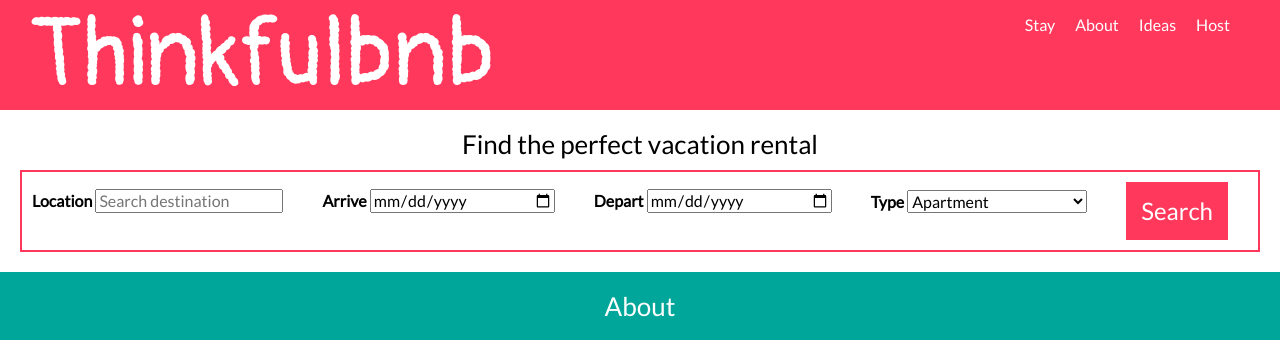
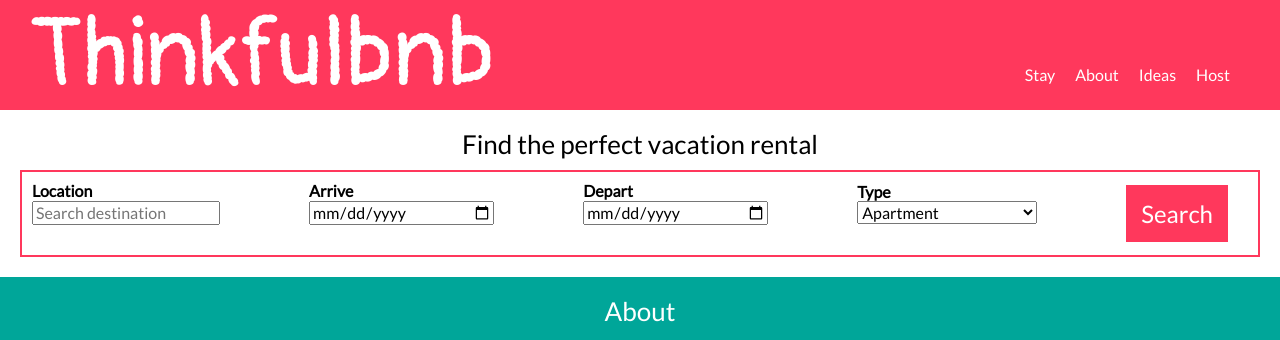
Before and after one commit to jduffey1990/starter-thinkfulbnb-main, a plain HTML site: page index.html in a window 1280 px wide. Shown: the top 340 px of the page. Drawn offline with nearby package versions, Linux system fonts and the light colour scheme.

Commit message:
requested updates to the site

```diff
--- a/index.html
+++ b/index.html
@@ -31,20 +31,20 @@
       <h2>Find the perfect vacation rental</h2>
       <form class="group">
 
-        <div>
+        <div class="form">
           <label for="location">Location</label>
           <input id="location" type="text" name="location" placeholder="Search destination" />
         </div>
-        <div>
+        <div class="form">
           <label for="arrive">Arrive</label>
           <input type="date" id="arrive" name="arrive" value="xx/xx/xxxx">
         </div>
-        <div>
+        <div class="form">
           <label for="depart">Depart</label>
           <input type="date" id="depart" name="depart" value="xx/xx/xxxx">
         </div>
 
-        <div>
+        <div class="form">
           <label for="list">Type</label>
           <select id="rental-type" name="rental-type">
             <option value="apartment">Apartment</option>
--- a/style.css
+++ b/style.css
@@ -63,7 +63,7 @@ header {
 
 .logo {
   font-family: "Pangolin", cursive;
-  font-size: 72px;
+  font-size: 48px;
   color: #fff;
 }
 
@@ -93,10 +93,13 @@ header nav ul li a:hover {
 form {
   border: 2px solid #ff385c;
   padding: 10px;
+  display: flex;
+  justify-content: space-between;
 }
 
 form label {
   font-weight: bold;
+  display: flex;
 }
 
 form select,
@@ -113,6 +116,12 @@ form button {
   padding: 15px;
   width: 100%;
 }
+
+div.form {
+  display: flex;
+  justify-content: space-between;
+}
+
 
 /* -------  Footer ------- */
 
@@ -135,6 +144,7 @@ footer p {
     flex-direction: row;
     align-items: center;
     justify-content: space-between;
+    flex-wrap: wrap;
   }
 
   header {
@@ -149,6 +159,7 @@ footer p {
 
   body header nav {
     align-items: flex-end;
+    display: flex;
     justify-content: space-between;
   }
 
@@ -156,6 +167,12 @@ footer p {
     padding-right: 20px;
   }
 
+  div.form {
+    display: flex;
+    flex-direction: column;
+
+  }
+
   section.info {
     flex-direction: row;
     margin-bottom: 20px;
```
